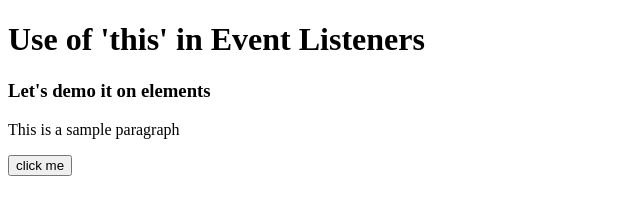
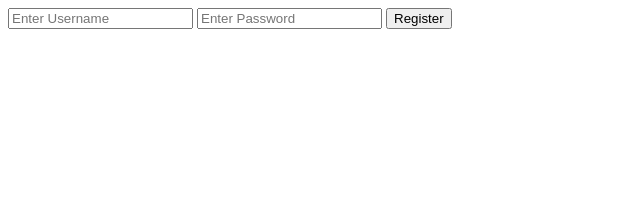
Before and after one commit to Mercy03-sb/Learning-JS, a plain HTML site: page DOM/DOMEvents/DOM.html in a window 1280 px wide. Shown: the whole page, without its empty margins (0-640 px from the left). Drawn offline with Linux system fonts and the light colour scheme.

Commit message:
DOM Events Completed

```diff
--- a/DOM/DOMEvents/DOM.html
+++ b/DOM/DOMEvents/DOM.html
@@ -6,10 +6,11 @@
     <title>DOM Events</title>
 </head>
 <body>
-    <h1>Use of 'this' in Event Listeners</h1>
-    <h3>Let's demo it on elements</h3>
-    <p>This is a sample paragraph</p>
-    <button>click me</button>
+    <form action="/action">
+        <input type="text" placeholder = "Enter Username" id="user">
+        <input type="password" placeholder="Enter Password" id="pass">
+        <button>Register</button>
+    </form>
     <script src="event.js"></script>
 </body>
 </html>
--- a/DOM/DOMEvents/event.js
+++ b/DOM/DOMEvents/event.js
@@ -1,40 +1,8 @@
-let btn = document.querySelector("button");
-
-// btn.onclick = function () {
-//     console.log("Button was Clicked");
-// };
-
-function sayHello() {
-    alert("Button was Clicked");
-}
-
-function buttondetect(){
-    console.log("Button is detected");
-}
-// btn.onclick = sayHello; // () nahi lagaana kyuki hamein function assign karna hai execute nahi
-
-// btn.onmouseenter = buttondetect; // onmouseenter -> jab button pe cursor aayega tab ye event execute hoga.
-
-// Event Listeners
-// btn.addEventListener("click", function() { // used because ek event ke liye multiple cheezein kara sakte hai
-//     sayHello();
-//     buttondetect();
-// });
-// or
-// btn.addEventListener("click", sayHello);
-// btn.addEventListener("click", buttondetect);
-
-// This in Event Listener
-let h1 = document.querySelector("h1");
-let h3 = document.querySelector("h3");
-let p = document.querySelector("p");
-
-function changecolor(){
-    console.log(this.innerText); // this depicts the object that will call this function
-    this.style.backgroundColor = "blue";
-}
-
-h1.addEventListener("click", changecolor);
-h3.addEventListener("click", changecolor);
-p.addEventListener("click", changecolor);
-btn.addEventListener("click", changecolor);
+let form = document.querySelector("form");
+form.addEventListener("submit", function(event){
+    event.preventDefault(); // Default operation is prevented (action waala submit ke baad action waale url pe nahi jaayega)
+    let user = this.elements[0];
+    let pass = this.elements[1];
+    console.log(user.value);
+    console.log(pass.value);
+})
```
Also changed, not shown: 1 other file.
